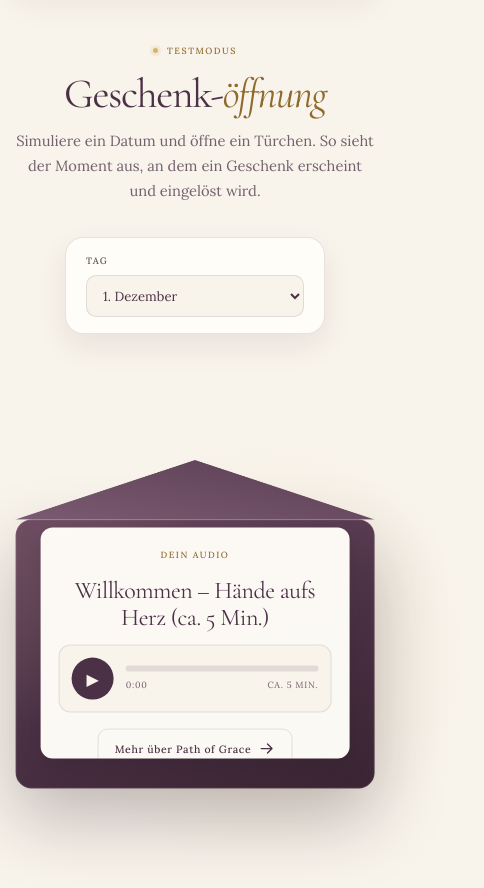
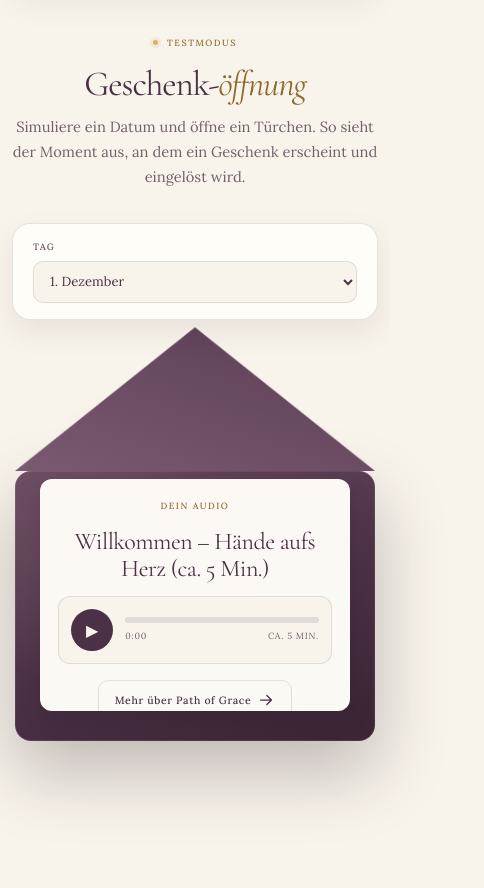
Before and after one commit to AnkonRezwan/adventskalender-2026, a plain HTML site: page test-gift.html in a window 390 px wide. Both pictures are taken after a click on the button "Türchen öffnen". Shown: the part 60-948 px from the top of the page, 484 px wide, since content can reach past the window. After the commit the page ends 886 px from the top, so only its background shows below. Drawn offline with Linux system fonts and the light colour scheme.

Commit message:
Mobile and tablet optimization for test-gift page

```diff
--- a/test-gift.css
+++ b/test-gift.css
@@ -52,7 +52,7 @@
   justify-content: center;
   gap: 12px;
   max-width: 260px;
-  margin: 34px auto 40px;
+  margin: 34px auto 26px;
   padding: 16px 20px;
   border: 1px solid var(--line);
   border-radius: 18px;
@@ -100,7 +100,7 @@
   position: relative;
   z-index: 1;
   min-height: 560px;
-  padding: 50px 10px 30px;
+  padding: 30px 10px;
 }
 
 .test-door,
@@ -296,7 +296,7 @@
 
 .test-envelope {
   position: absolute;
-  top: 50%;
+  top: 62%;
   left: 50%;
   z-index: 1;
   width: min(92vw, 440px);
@@ -334,7 +334,7 @@
   top: 0;
   left: 0;
   right: 0;
-  height: 48%;
+  height: 56%;
   background: linear-gradient(160deg, #7a5a71 0%, #5a3d54 100%);
   clip-path: polygon(0 0, 100% 0, 50% 100%);
   transform-origin: top center;
@@ -345,7 +345,7 @@
 }
 
 .test-envelope.is-open .test-envelope__flap {
-  transform: rotateX(-125deg);
+  transform: rotateX(-170deg);
   z-index: 1;
 }
 
@@ -708,7 +708,18 @@
 
 @media (max-width: 600px) {
   .test-main { padding: 104px 14px 70px; }
-  .test-controls { justify-content: stretch; }
+  .test-controls { justify-content: stretch; max-width: 100%; }
   .test-control { min-width: 100%; }
-  .test-reset { width: 100%; }
+  .test-halo { width: 300px; height: 300px; }
+  .test-stage { min-height: 480px; }
+  .test-envelope { width: min(94vw, 360px); }
+  .test-door { width: min(82vw, 240px); }
+  .test-success { padding: 30px 20px; }
 }
+
+@media (max-width: 390px) {
+  .test-main { padding: 96px 12px 60px; }
+  .test-head h1 { font-size: 2.2rem; }
+  .test-stage { min-height: 420px; }
+  .test-halo { width: 240px; height: 240px; }
+}
--- a/test-gift.html
+++ b/test-gift.html
@@ -10,7 +10,7 @@
   <link rel="preload" href="assets/fonts/cormorant-garamond-latin.woff2" as="font" type="font/woff2" crossorigin>
   <link rel="preload" href="assets/fonts/lora-latin.woff2" as="font" type="font/woff2" crossorigin>
   <link rel="stylesheet" href="styles.css?v=1">
-  <link rel="stylesheet" href="test-gift.css?v=8">
+  <link rel="stylesheet" href="test-gift.css?v=11">
 </head>
 <body class="simple-page test-page">
   <a class="skip-link" href="#main">Direkt zum Inhalt</a>
@@ -106,7 +106,7 @@
     </section>
   </main>
 
-  <script src="doors.js?v=8"></script>
-  <script src="test-gift.js?v=8"></script>
+  <script src="doors.js?v=11"></script>
+  <script src="test-gift.js?v=11"></script>
 </body>
 </html>
```
